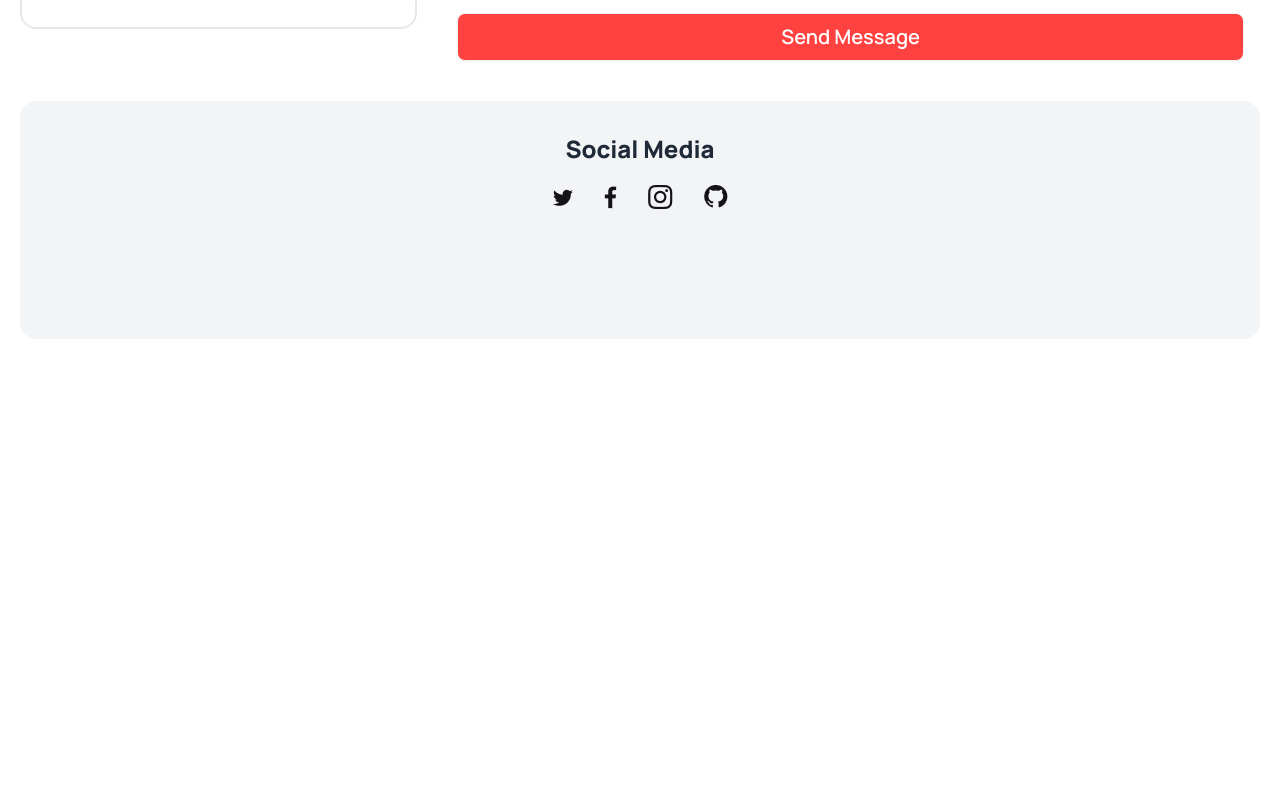
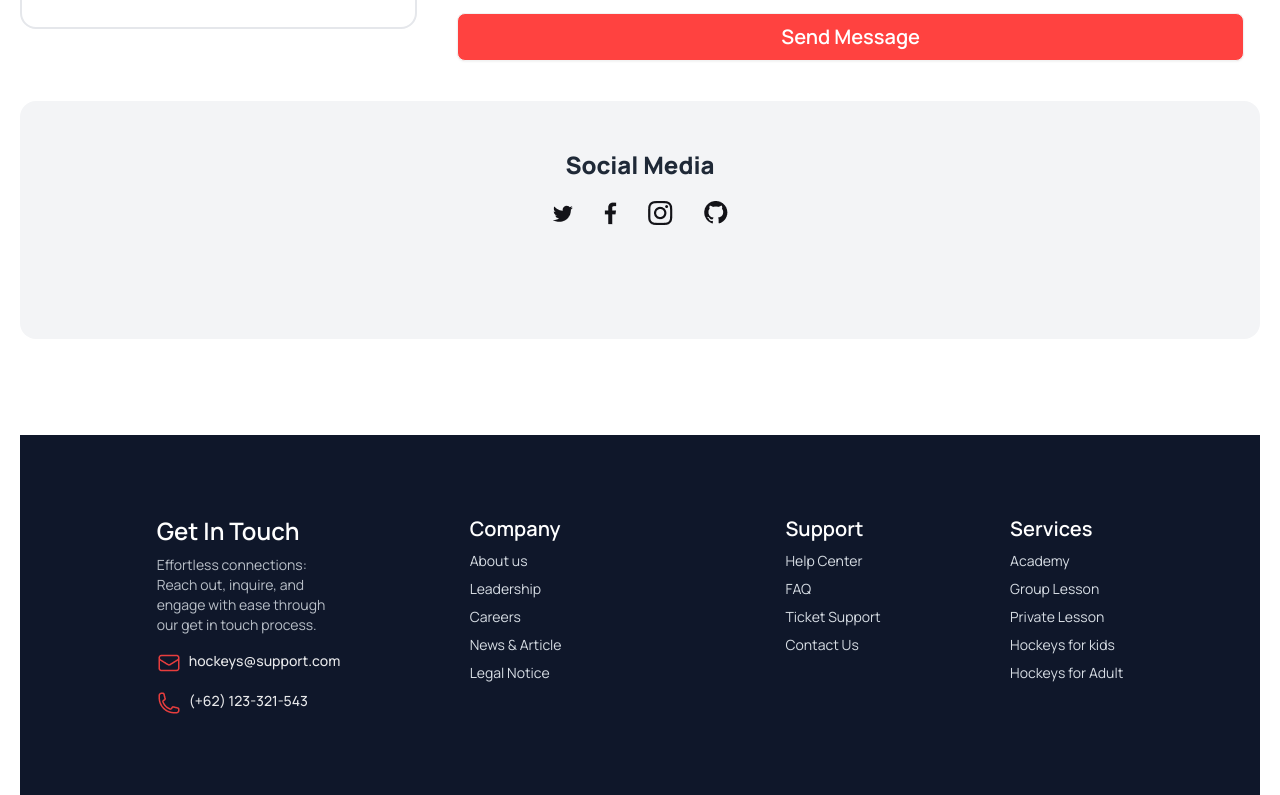
Before and after one commit to AhmadShakilHub/B9A3-Hockey, a plain HTML site: page index.html in a window 1280 px wide. Shown: the part 5560-6355 px from the top of the page. Before the commit the page ends 5995 px from the top, so only its background shows below. Drawn offline with nearby package versions, Linux system fonts and the light colour scheme.

Commit message:
totally finished with footer

```diff
--- a/index.html
+++ b/index.html
@@ -47,7 +47,7 @@
                         <img src="Images/search-mag.png" alt="" class="w-4"> Search</a></li>
                     </ul>
                   </div>
-                  <a class="text-4xl font-extrabold">Hockey<span class="color-custom">’</span>s</a>
+                  <a class="text-4xl font-extrabold ml-6 lg:ml-0">Hockey<span class="color-custom">’</span>s</a>
                 </div>
                 <div class="navbar-center hidden lg:flex">
                   <ul class="menu menu-horizontal px-1">
@@ -517,15 +517,48 @@
             </div>
           </div>
           <!-- social media links -->
-          <div class="col-span-1 lg:col-span-6  row-span-1 lg:py-8 py-12 text-center bg-gray-100 lg:rounded-2xl rounded-lg">
+          <div class="col-span-1 lg:col-span-6  row-span-1 lg:py-auto py-12 text-center bg-gray-100 lg:rounded-2xl rounded-lg">
             <h3 class="text-2xl font-extrabold mb-5">Social Media</h3>
             <img src="Images/Social.png" alt="" class="mx-auto">
           </div>
         </div>
        </section>
     </main>
-    <footer>
-
-    </footer>
+    <!-- Footer section  -->
+      <footer class="footer container mx-auto p-20 bg-slate-900 text-neutral-content">
+        <nav class="text-center lg:text-left mx-auto">
+          <header class="font-semibold text-white text-2xl mx-auto lg:mx-0">Get In Touch</header>
+         <p class="opacity-85 lg:max-w-44">
+          Effortless connections: Reach out, inquire, and engage with ease through our get in touch process.
+         </p>
+         <h4 class="text-white font-medium opacity-90 flex gap-2 my-2 mx-auto lg:mx-0"><img src="Images/inbox-footer.png" alt=""> hockeys@support.com</h4>
+         <h4 class="text-white font-medium opacity-90 flex gap-2 mx-auto lg:mx-0"><img src="Images/phone-footer.png" alt=""> (+62) 123-321-543</h4>
+        </nav>
+        <div class="flex gap-20 lg:gap-56 mx-auto">
+          <nav class="flex flex-col gap-2">
+            <header class="font-semibold text-white text-xl">Company</header>
+            <a class="link link-hover">About us</a>
+            <a class="link link-hover">Leadership</a>
+            <a class="link link-hover">Careers</a>
+            <a class="link link-hover">News & Article</a>
+            <a class="link link-hover">Legal Notice</a>
+          </nav>
+          <nav class="flex flex-col gap-2">
+            <header class="font-semibold text-white text-xl">Support</header>
+            <a class="link link-hover">Help Center</a>
+            <a class="link link-hover">FAQ</a>
+            <a class="link link-hover">Ticket Support</a>
+            <a class="link link-hover">Contact Us</a>
+          </nav>
+        </div>
+        <nav class="mx-auto">
+          <header class="font-semibold text-white text-xl">Services</header>
+          <a class="link link-hover">Academy</a>
+          <a class="link link-hover">Group Lesson</a>
+          <a class="link link-hover">Private Lesson</a>
+          <a class="link link-hover">Hockeys for kids</a>
+          <a class="link link-hover">Hockeys for Adult</a>
+        </nav>
+      </footer>
 </body>
 </html>
```
